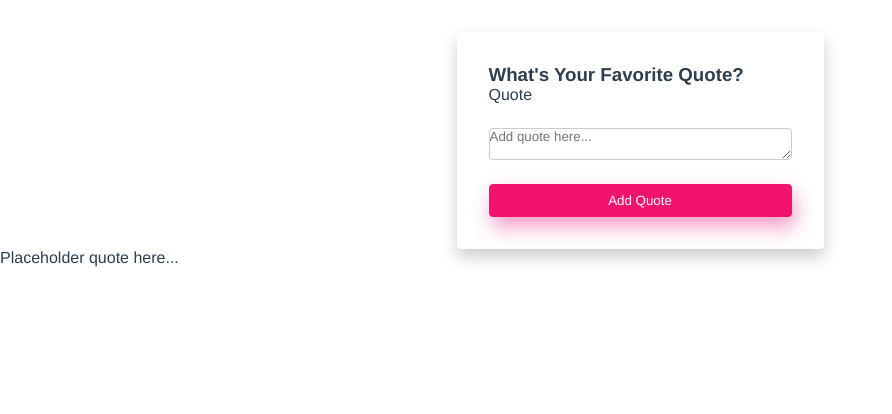
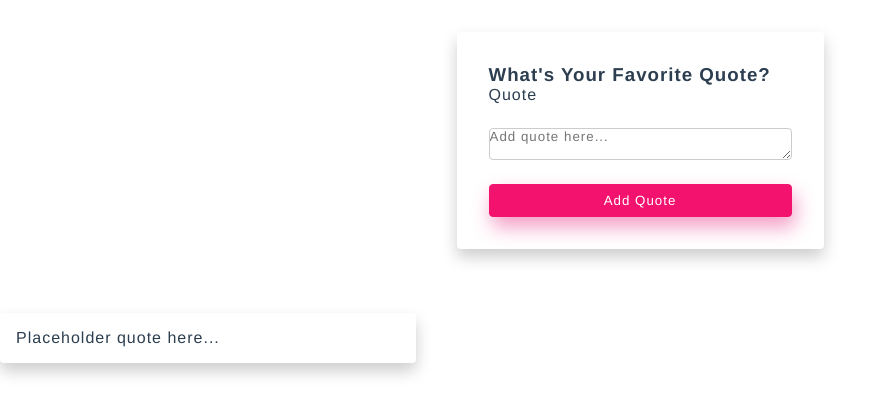
Before and after one commit to ryanwpb/vue-quotes, a Vue app: page / in a window 1280 px wide. Shown: the top 414 px of the page, without its empty margins (0-892 px from the left). Built offline with nearby package versions, Linux system fonts and the light colour scheme.

Commit message:
Able to delete quotes.

```diff
--- a/src/App.vue
+++ b/src/App.vue
@@ -1,7 +1,7 @@
 <template>
   <div class="container">
       <NewQuote @quoteAdded="newQuote"/>
-    <QuoteGrid :quotes="quotes"/>
+    <QuoteGrid :quotes="quotes" @quoteDeleted="deleteQuote"/>
   </div>
 </template>
 
@@ -23,6 +23,9 @@ export default {
   methods: {
       newQuote(quote) {
           this.quotes.push(quote)
+      },
+      deleteQuote(quote) {
+          this.quotes.splice(quote)
       }
   }
 
@@ -35,7 +38,7 @@ export default {
     padding: 0;
     box-sizing: border-box;
     font-family: Avenir, Helvetica, Arial, sans-serif;
-
+    letter-spacing: 1px;
   -webkit-font-smoothing: antialiased;
   -moz-osx-font-smoothing: grayscale;
 }
--- a/src/components/NewQuote.vue
+++ b/src/components/NewQuote.vue
@@ -3,7 +3,7 @@
         <h3>What's Your Favorite Quote?</h3>
         <label for="quote">Quote</label>
         <textarea name="" id="" cols="30" rows="2" v-model="quote" placeholder="Add quote here..."></textarea>
-        <button type="submit" @click.prevent="createNew">Add Quote</button>
+        <input type="submit" @click.prevent="createNew" value="Add Quote">
     </form>
 </template>
 
@@ -33,7 +33,7 @@ form {
     border-radius: .25rem;
 }
 
-textarea, button {
+textarea, input {
     display: block;
     width: 100%;
     border-radius: .25rem;
@@ -45,7 +45,7 @@ textarea {
     border: solid 1px #ccc;
 }
 
-button {
+input {
     background: #F3136F;
     color: #fff;
     padding: .5rem;
@@ -55,7 +55,12 @@ button {
     transition: all 0.2s ease-in-out;
 }
 
-button:hover {
+input:active {
     box-shadow: none;
+    outline: none;
+}
+
+input:focus {
+    outline: none;
 }
 </style>
--- a/src/components/Quote.vue
+++ b/src/components/Quote.vue
@@ -11,5 +11,9 @@ export default {
 </script>
 
 <style scoped>
-
+.quote {
+    padding: 1rem;
+    box-shadow: 0px 8px 16px 0px rgba(0, 0, 0, 0.2);
+    border-radius: .25rem;
+}
 </style>
--- a/src/components/QuoteGrid.vue
+++ b/src/components/QuoteGrid.vue
@@ -1,6 +1,6 @@
 <template>
-    <div>
-        <Quote :key="quote" v-for="quote in quotes">
+    <div class="quotes">
+        <Quote :key="quote" v-for="(quote, index) in quotes" @click.native="deleteQuote(index)">
             {{ quote }}
         </Quote>
     </div>
@@ -14,9 +14,19 @@ export default {
     components: {
         Quote
     },
+    methods: {
+        deleteQuote(index) {
+            this.$emit('quoteDeleted', index)
+        }
+    }
 }
 </script>
 
 <style scoped>
-
+.quotes {
+  margin: 4rem 0;
+  display: grid;
+  grid-template-columns: repeat(3, 1fr);
+  grid-gap: 1rem;
+}
 </style>
```
